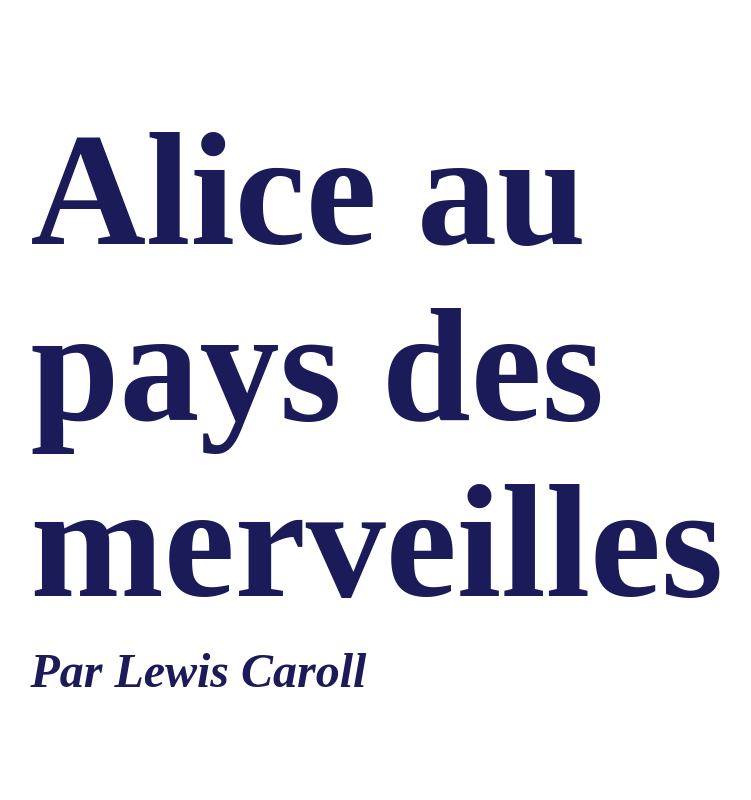
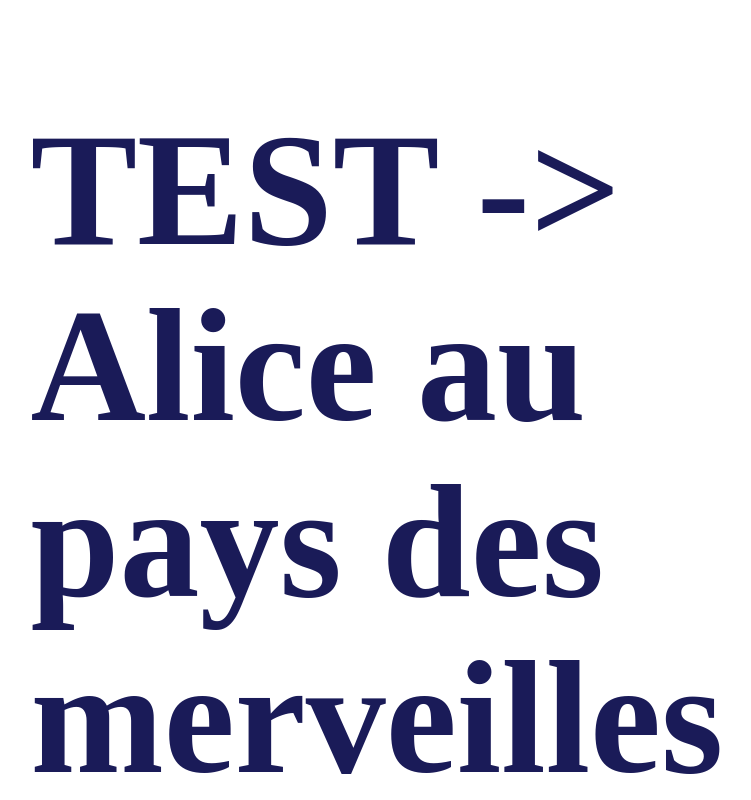
Before and after one commit to nikirua/webtypo-2022_prototype1, a plain HTML site: page index.html in a window 1280 px wide. Shown: the top 800 px of the page, without its empty margins (200-951 px from the left). Drawn offline with Linux system fonts and the light colour scheme; a web font is replaced by a local one.

Commit message:
Update index.html

```diff
--- a/index.html
+++ b/index.html
@@ -16,7 +16,7 @@
 
   </header>
 
-  <h1>Alice au pays
+  <h1>TEST -> Alice au pays
 
     des merveilles</h1>
 
```
